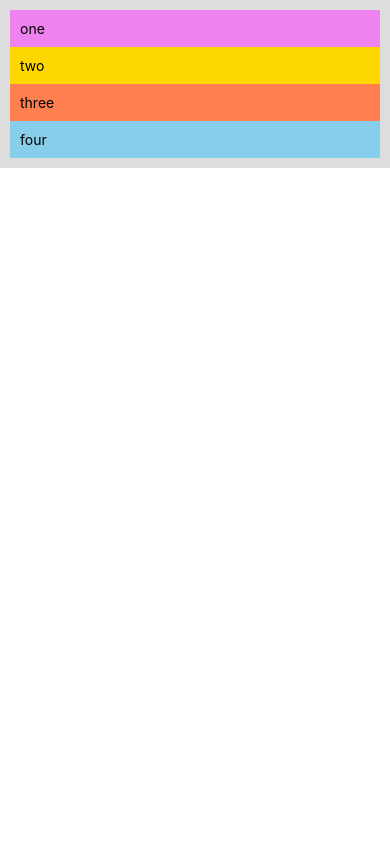
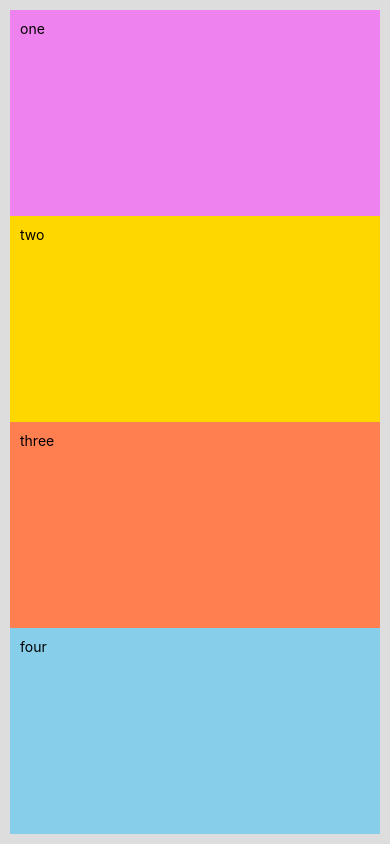
Before and after one commit to jasonMatillano/react-native-android-todo-list, a React Native app: screen / in a window 390 px wide. Built offline with nearby package versions, Linux system fonts and the light colour scheme.

Commit message:
flex1All

```diff
--- a/components/sandbox.js
+++ b/components/sandbox.js
@@ -14,7 +14,7 @@ export default function Sandbox() {
 
 const styles = StyleSheet.create({
     container: {
-        // flex: 1,
+        flex: 1,
         flexDirection: 'column',
         justifyContent: 'center',
         // alignItems: 'center',
@@ -22,23 +22,23 @@ const styles = StyleSheet.create({
         backgroundColor: '#ddd',
     },
     boxOne: {
-        // flex: 1,
+        flex: 1,
         backgroundColor: 'violet',
         padding: 10,
       },
       boxTwo: {
-        // flex: 1,
+        flex: 1,
         backgroundColor: 'gold',
         padding: 10,
         // alignSelf: 'flex-end',
       },
       boxThree: {
-        // flex: 1,
+        flex: 1,
         backgroundColor: 'coral',
         padding: 10,
       },
       boxFour: {
-        // flex: 1,
+        flex: 1,
         backgroundColor: 'skyblue',
         padding: 10,
         // alignSelf: 'flex-start',
```
